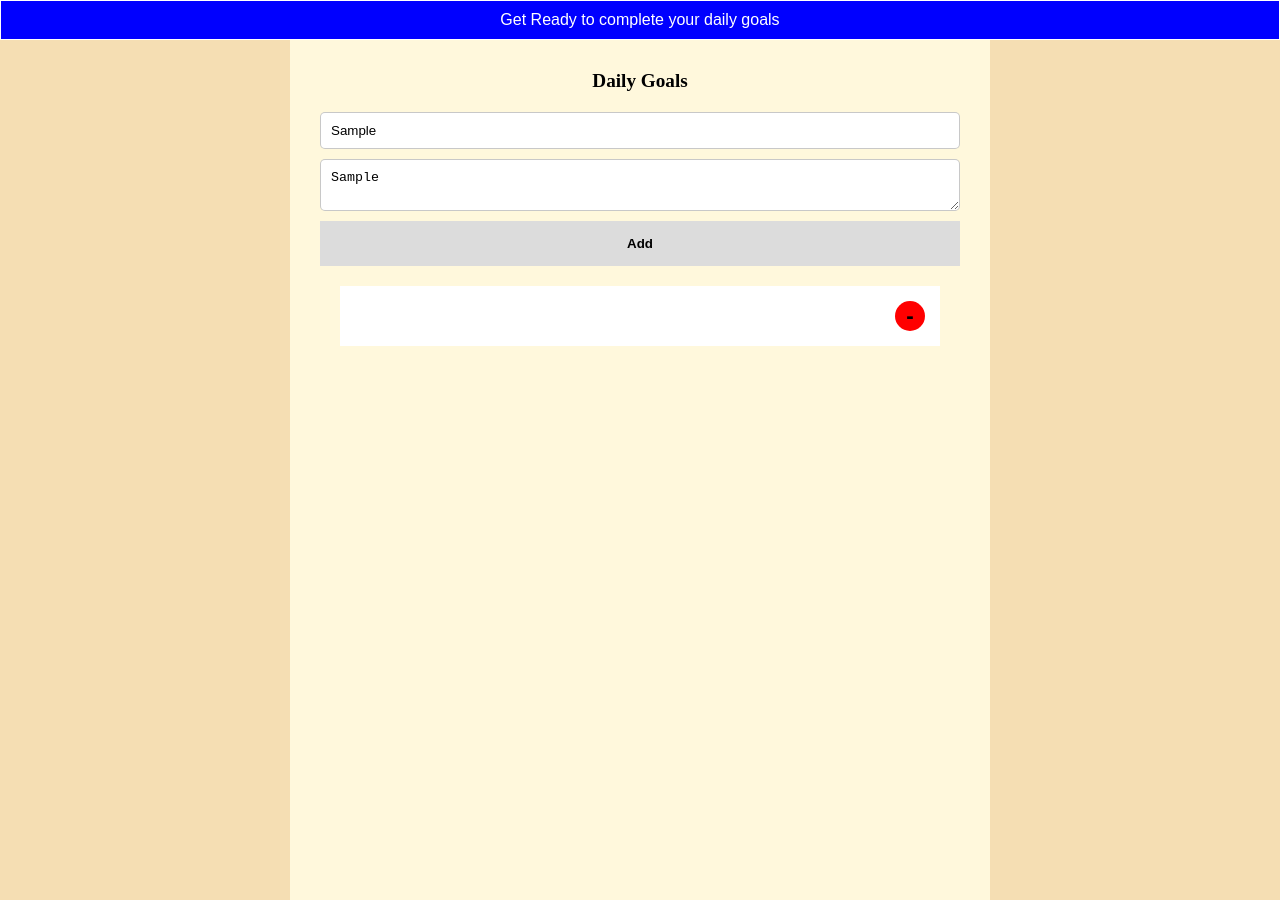
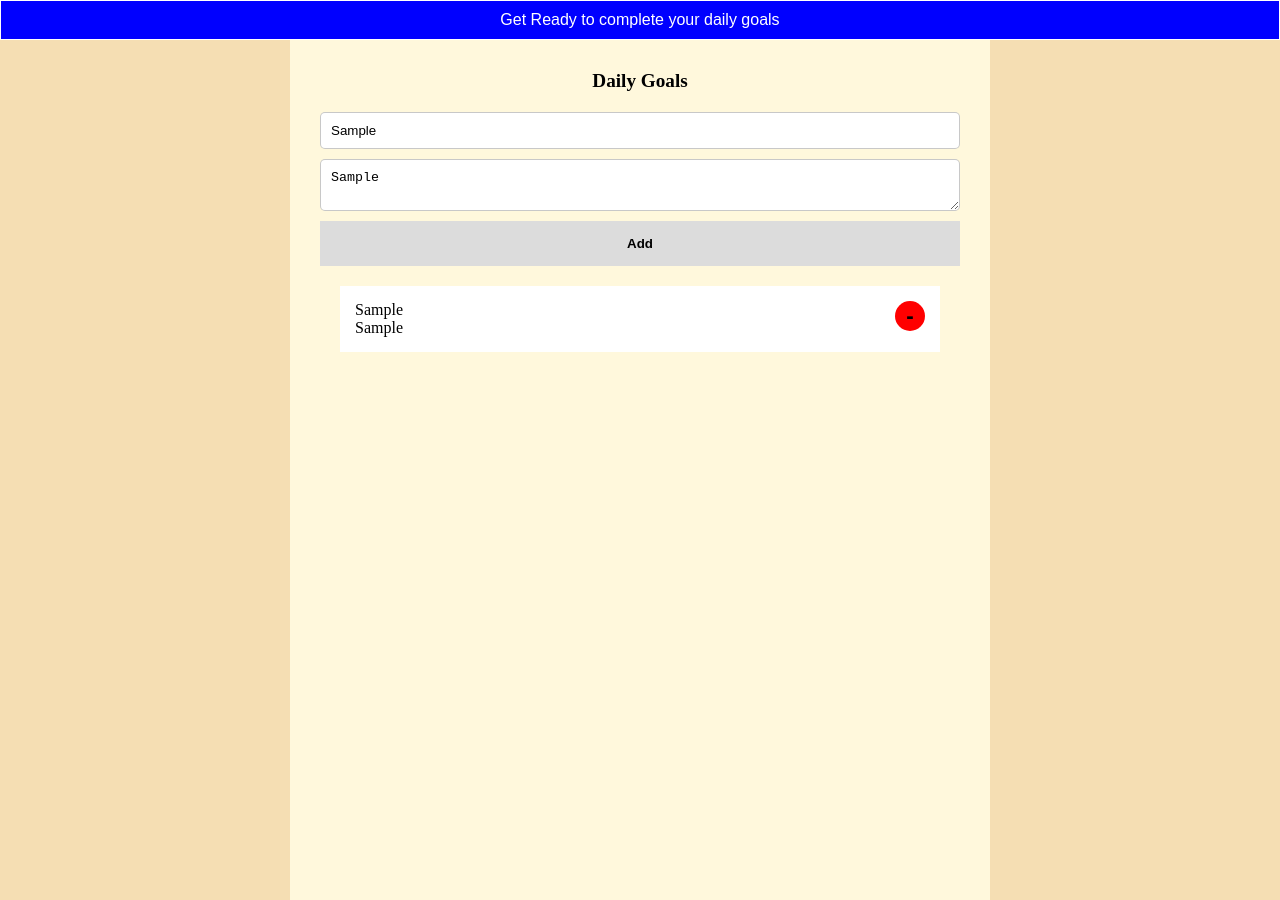
Before and after one commit to Ahmedhassan26444/react-, a React (Create React App) app in the folder my-app/: page / in a window 1280 px wide. Both pictures are taken after typing "Sample", "Sample" into the empty fields and a click on the button "Add". Built offline with nearby package versions, Linux system fonts and the light colour scheme.

Commit message:
lecture 5(project daily goals) minor changes

```diff
--- a/my-app/src/Componets/Task.jsx
+++ b/my-app/src/Componets/Task.jsx
@@ -1,12 +1,14 @@
-import React from 'react'
-const Task = ({ Title ,  Description }) => {
+
+const Task = ({ title ,  description , deleteTask,index }) => {
   return (
     <div className="task">
       <div>
-        <p>{Title}</p>
-        <span>{Description}</span>
+        <p>{title}</p>
+        <span>{description}</span>
       </div>
-      <button>-</button>
+      <button onClick = {()=>{
+        deleteTask(index)
+      }}>-</button>
     </div>
   )
 }
--- a/my-app/src/Componets/home.jsx
+++ b/my-app/src/Componets/home.jsx
@@ -1,11 +1,9 @@
 import React, { useState } from 'react';
 import Task from './Task';
-
 const Home = () => {
   const [task, setTask] = useState([]);
   const [title, settitle] = useState("");
   const [discreption, setdiscreption] = useState("");
-
   const submitHandler = (e) => {
     e.preventDefault();
     setTask([...task , {
@@ -13,7 +11,10 @@ const Home = () => {
       Description: discreption
     }]);
   };
-
+  const deleteTask  = (index) => {
+    const newTask = task.filter((item, i) => i !== index);
+    setTask(newTask);
+  }
   return (
     <div className='container'>
       <h1>Daily Goals</h1>
@@ -29,11 +30,17 @@ const Home = () => {
           value={discreption}
           onChange={(e) => setdiscreption(e.target.value)}
         ></textarea>
-        <button type='submit'>Add</button>
+        <button type="submit">Add</button>
       </form>
       {task.map((item , index) => {
         return (
-          <Task key={index} title={item.Title} description={item.Description} />
+          <Task
+          key={index}
+          title={item.Title}
+           description={item.Description}
+           deleteTask = {deleteTask}
+           index={index}
+           />
         );
       })}
     </div>
```
